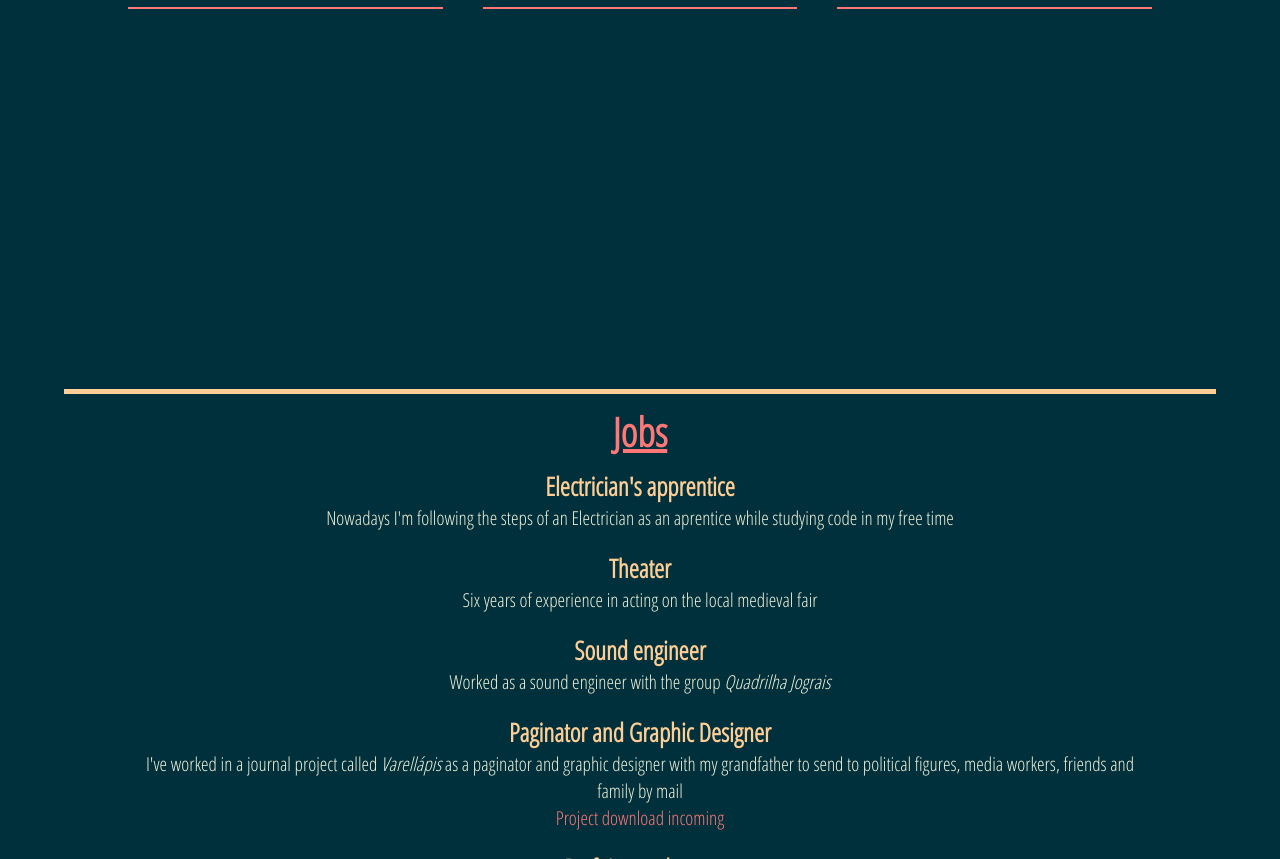
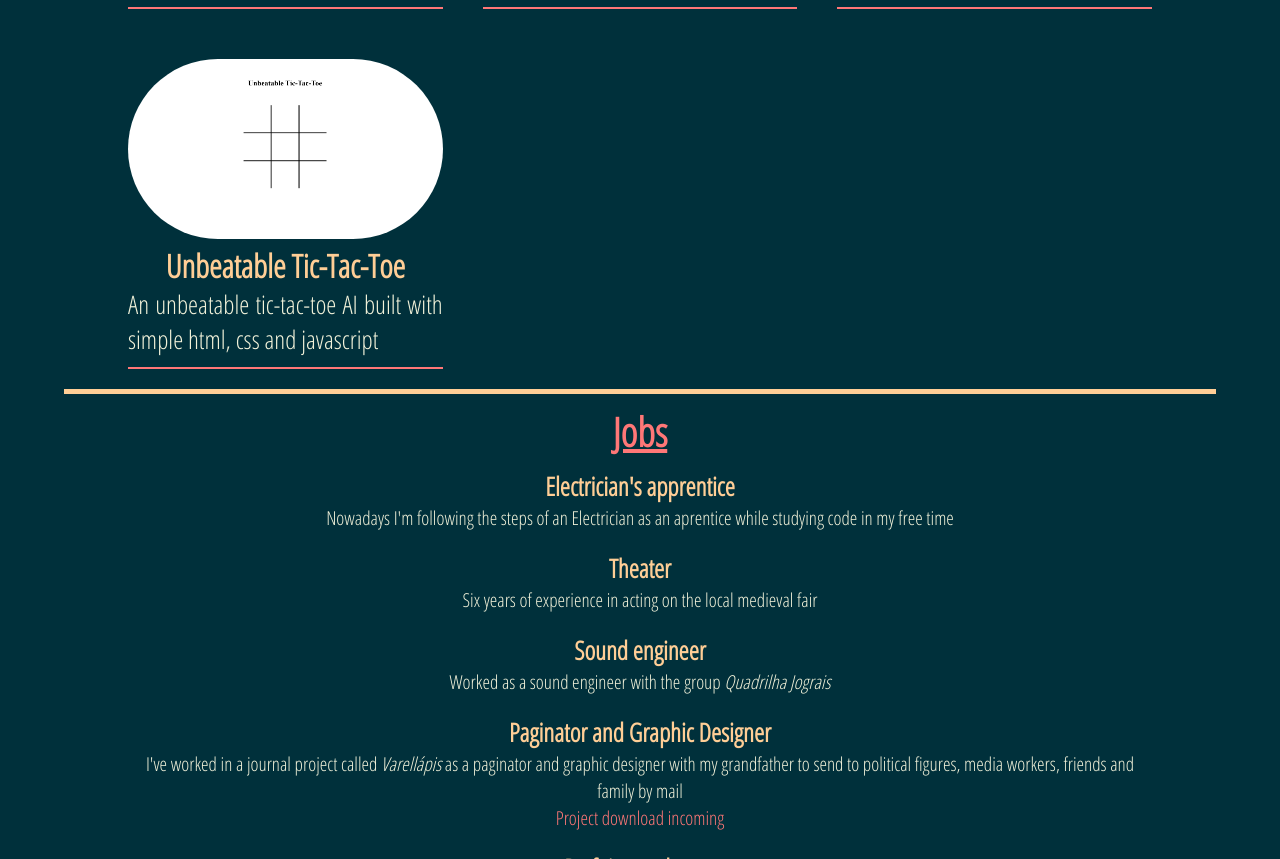
Before and after one commit to henrique11varela/henrique11varela.github.io, a plain HTML site: page english.html in a window 1280 px wide. Shown: the part 2011-2870 px from the top of the page. Drawn offline with Linux system fonts and the light colour scheme.

Commit message:
added new project

```diff
--- a/english.html
+++ b/english.html
@@ -161,6 +161,12 @@
                 <h3>WIP webCalculator</h3>
                 <p>Built a simple calculator with basic html, css and javascript</p>
             </a>
+            <!--Unbeatable Tic-Tac-Toe-->
+            <a class="card" href="https://henrique11varela.github.io/UnbeatableTicTacToe/">
+                <img src="images/projects/UnbeatableTicTacToe.png" alt="Unbeatable Tic Tac Toe" style="object-position: top;">
+                <h3>Unbeatable Tic-Tac-Toe</h3>
+                <p>An unbeatable tic-tac-toe AI built with simple html, css and javascript</p>
+            </a>
 
         </div>
 
```
Also changed, not shown: images/projects/UnbeatableTicTacToe.png (added).
